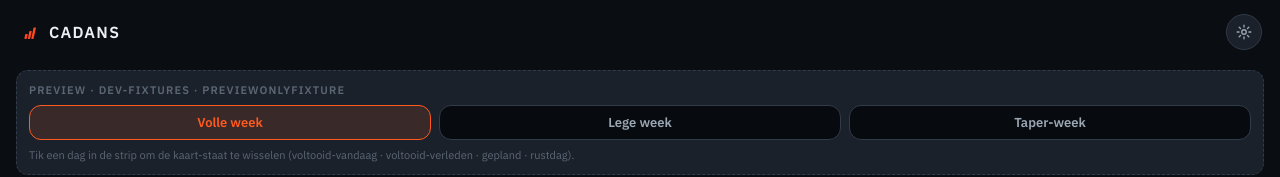
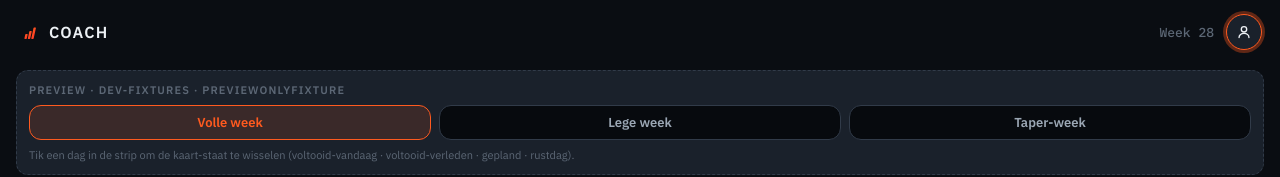
Before and after one commit to daanhhk/Cadans, a React (Vite) app in the folder apps/web/: page /preview in a window 1280 px wide. Shown: the top 177 px of the page. Built offline with nearby package versions, Linux system fonts and the light colour scheme; no server answers.

Commit message:
feat(web): wire coachNaam wordmark + naam avatar + ISO week in header, settings form, coach box heading

```diff
--- a/apps/web/src/components/AppShell.tsx
+++ b/apps/web/src/components/AppShell.tsx
@@ -1,12 +1,56 @@
+import type { SettingsInput } from "@cadans/shared";
+import { useEffect, useState } from "react";
 import { Link, Outlet } from "react-router-dom";
+import { getSettings } from "../lib/api";
+import { displayCoach, initials } from "../lib/coach";
+import { isoWeekNumber } from "../lib/dates";
 import { BottomNav } from "./BottomNav";
 import { CadansMark } from "./CadansMark";
 
+// Neutrale user-glyph voor de avatar bij lege initialen (geen extra icon-dep: inline SVG).
+function UserGlyph() {
+  return (
+    <svg
+      width="18"
+      height="18"
+      viewBox="0 0 20 20"
+      fill="none"
+      aria-hidden="true"
+    >
+      <circle cx="10" cy="7" r="3" stroke="currentColor" strokeWidth="1.5" />
+      <path
+        d="M4.5 16.2c0-2.8 2.5-4.7 5.5-4.7s5.5 1.9 5.5 4.7"
+        stroke="currentColor"
+        strokeWidth="1.5"
+        strokeLinecap="round"
+      />
+    </svg>
+  );
+}
+
 // Mobiel-only app-frame (dark, geen content-frame/max-width — README-constraint):
 // een full-height kolom met een slanke merk-header, scrollbare content (Outlet) en
-// de vaste bottom-nav. Het prototype rendert dit in een IOSDevice-bezel (390×844);
-// de echte PWA is full-viewport mobiel (geen fake device-frame) — zie rapport.
+// de vaste bottom-nav. §1-header: logo · coachNaam-woordmerk · "Week N" · avatar(naam-initialen).
+// Settings via getSettings() (de app kent geen provider — elke pagina haalt zelf); tijdens
+// laden vallen woordmerk/avatar terug op de "Coach"-default + user-glyph (geen crash/flikker).
 export function AppShell() {
+  const [settings, setSettings] = useState<SettingsInput | null>(null);
+  useEffect(() => {
+    let alive = true;
+    getSettings()
+      .then((s) => {
+        if (alive) setSettings(s);
+      })
+      .catch(() => {
+        /* header valt terug op defaults */
+      });
+    return () => {
+      alive = false;
+    };
+  }, []);
+
+  const badge = initials(settings?.naam);
+
   return (
     <div
       style={{
@@ -37,47 +81,51 @@ export function AppShell() {
             color: "var(--text-primary)",
           }}
         >
-          Cadans
+          {displayCoach(settings?.coachNaam)}
+        </span>
+        <div
+          style={{
+            marginLeft: "auto",
+            display: "flex",
+            alignItems: "center",
+            gap: 12,
+          }}
+        >
+          <span
+            style={{
+              fontFamily: "var(--font-num)",
+              fontSize: "var(--fs-label)",
+              color: "var(--text-muted)",
+              whiteSpace: "nowrap",
+            }}
+          >
+            Week {isoWeekNumber(new Date())}
           </span>
           <Link
             to="/instellingen"
             aria-label="Instellingen"
             style={{
-            marginLeft: "auto",
               width: 36,
               height: 36,
               borderRadius: "var(--r-pill)",
               background: "var(--bg-elevated)",
-            border: "1px solid var(--border-strong)",
+              border: "1px solid var(--accent)",
+              boxShadow: "0 0 0 3px var(--accent-ring)",
               display: "flex",
               alignItems: "center",
               justifyContent: "center",
               flexShrink: 0,
-            color: "var(--text-secondary)",
+              fontFamily: "var(--font-num)",
+              fontSize: "var(--fs-label)",
+              fontWeight: 600,
+              letterSpacing: "0.02em",
+              color: "var(--text-primary)",
+              textDecoration: "none",
             }}
           >
-          <svg
-            width="18"
-            height="18"
-            viewBox="0 0 20 20"
-            fill="none"
-            aria-hidden="true"
-          >
-            <circle
-              cx="10"
-              cy="10"
-              r="2.5"
-              stroke="currentColor"
-              strokeWidth="1.5"
-            />
-            <path
-              d="M10 2.4v2.1M10 15.5v2.1M2.4 10h2.1M15.5 10h2.1M4.6 4.6l1.5 1.5M13.9 13.9l1.5 1.5M15.4 4.6l-1.5 1.5M6.1 13.9l-1.5 1.5"
-              stroke="currentColor"
-              strokeWidth="1.5"
-              strokeLinecap="round"
-            />
-          </svg>
+            {badge || <UserGlyph />}
           </Link>
+        </div>
       </header>
 
       <main
--- a/apps/web/src/components/schema/SchemaView.tsx
+++ b/apps/web/src/components/schema/SchemaView.tsx
@@ -130,7 +130,10 @@ export function SchemaView({
               // §5c voltooid-volle → volle kaart (incl. ritdetails-link + impact-box) + gedeeld
               // knoppen-blok. §5a (rustdag) rendert exact hetzelfde ActionButtons-blok (ongewijzigd).
               <>
-                <DoneCompareCard card={day.doneCompare} />
+                <DoneCompareCard
+                  card={day.doneCompare}
+                  coachNaam={view.coachNaam}
+                />
                 <ActionButtons />
               </>
             ) : (
--- /dev/null
+++ b/apps/web/src/lib/coach.ts
@@ -0,0 +1,20 @@
+// Presentatie-helpers voor de door de gebruiker instelbare coach-naam + user-naam
+// (settings.coachNaam / settings.naam — GEEN engine-input). GEDEELD door de AppShell-header
+// (§1) en de coach-impact-box-kop (§6), zodat de "Coach"-default op ÉÉN plek leeft.
+
+/** Woordmerk/kop-naam: getrimde coachNaam of de "Coach"-default, UPPERCASE. */
+export function displayCoach(coachNaam: string | null | undefined): string {
+  return (coachNaam?.trim() || "Coach").toUpperCase();
+}
+
+/**
+ * Avatar-initialen uit de user-naam: ≥2 woorden → eerste letter van de eerste twee
+ * woorden; 1 woord → de eerste twee letters; leeg/null → "". Altijd UPPERCASE.
+ * ("Daan Korteweg"→"DK", "Merckx"→"ME", ""→"").
+ */
+export function initials(name: string | null | undefined): string {
+  const words = (name ?? "").trim().split(/\s+/).filter(Boolean);
+  if (words.length === 0) return "";
+  if (words.length === 1) return words[0].slice(0, 2).toUpperCase();
+  return (words[0][0] + words[1][0]).toUpperCase();
+}
--- a/apps/web/src/lib/dates.ts
+++ b/apps/web/src/lib/dates.ts
@@ -31,3 +31,22 @@ export function parseLocalDate(iso: string): Date {
   if (m) return new Date(Number(m[1]), Number(m[2]) - 1, Number(m[3]));
   return new Date(iso);
 }
+
+// ISO-8601-kalenderweeknummer (1..53) — 1:1 port van GAS `isoWeek_` (Script.html:84).
+// Neemt de LOKALE kalenderdatum (y/m/d) en rekent in UTC om TZ-drift te vermijden; de
+// donderdag-in-de-week bepaalt het jaar. Voedt de app-header "Week N" (§1).
+export function isoWeekNumber(d: Date): number {
+  const u = new Date(Date.UTC(d.getFullYear(), d.getMonth(), d.getDate()));
+  const dn = (u.getUTCDay() + 6) % 7; // ma=0..zo=6
+  u.setUTCDate(u.getUTCDate() - dn + 3); // naar de donderdag van deze ISO-week
+  const firstThu = new Date(Date.UTC(u.getUTCFullYear(), 0, 4));
+  return (
+    1 +
+    Math.round(
+      ((u.getTime() - firstThu.getTime()) / 86400000 -
+        3 +
+        ((firstThu.getUTCDay() + 6) % 7)) /
+        7,
+    )
+  );
+}
--- a/apps/web/src/lib/proposal.ts
+++ b/apps/web/src/lib/proposal.ts
@@ -72,6 +72,9 @@ export interface ProposalWeek {
   /** Volume-profiel-key (settings.profielPreset) → §2 Volume-stat via de web-mapping
    * (presetHoursLabel). WEB-ONLY: de engine leest profielPreset niet. */
   profielPreset: string | null;
+  /** Coach-naam (settings.coachNaam) → §6 coach-impact-box-kop. Presentatie-only; optioneel
+   * zodat /preview- + test-fixtures ongemoeid blijven. */
+  coachNaam?: string | null;
   /** Effectieve huidige fase incl. taper-overlay (engine `eventFase_` 'fase': Base/Build/Peak/Taper/
    * Recovery/Test). Voedt het ACTIEVE segment van de periodisering-balk (Taper licht hierop op);
    * `macroFase` blijft de onderliggende macro voor de kop/label. */
@@ -386,6 +389,7 @@ export function buildWeekProposal(input: BuildProposalInput): ProposalWeek {
     // de (effectieve) macroFase. Voedt de balk-actieve-fase; macroFase blijft voor kop/label.
     fase: (macro?.fase as string | undefined) ?? macroFase,
     profielPreset: settings.profielPreset ?? null,
+    coachNaam: settings.coachNaam ?? null,
     days,
   };
 }
--- a/apps/web/src/lib/schema.ts
+++ b/apps/web/src/lib/schema.ts
@@ -507,6 +507,8 @@ export interface SchemaView {
   /** §2 Volume-stat: uren-doel uit profielPreset (web-only mapping), of null → lege staat
    * (geen preset / onbekende key / custom-profiel zonder uren-bron). */
   volumeUren: string | null;
+  /** Coach-naam (settings.coachNaam) → §6 coach-impact-box-kop; null → "Coach"-default. */
+  coachNaam: string | null;
   todayISO: string;
   days: SchemaDay[];
   tss: LoadStat;
@@ -631,6 +633,7 @@ export function deriveSchemaView(
     wekenTotEvent: proposalWeek.wekenTotEvent,
     planModus: proposalWeek.planModus,
     volumeUren: presetHoursLabel(proposalWeek.profielPreset),
+    coachNaam: proposalWeek.coachNaam ?? null,
     todayISO,
     days,
     tss,
--- a/apps/web/src/pages/Instellingen.tsx
+++ b/apps/web/src/pages/Instellingen.tsx
@@ -147,6 +147,66 @@ function NumInput({
           {unit}
         </span>
       )}
+    </div>
+  );
+}
+
+function TextInput({
+  value,
+  onChange,
+  maxLength,
+  placeholder,
+}: {
+  value: string;
+  onChange: (v: string) => void;
+  maxLength?: number;
+  placeholder?: string;
+}) {
+  return (
+    <input
+      type="text"
+      value={value}
+      maxLength={maxLength}
+      placeholder={placeholder}
+      onChange={(e) => onChange(e.target.value)}
+      style={{ ...fieldStyle, width: 168, fontFamily: "var(--font-sans)" }}
+    />
+  );
+}
+
+const COACH_PRESETS = ["Coach", "Daan", "Merckx", "Sven", "Anna"];
+function CoachPresetChips({
+  value,
+  onChange,
+}: {
+  value: string;
+  onChange: (v: string) => void;
+}) {
+  return (
+    <div style={{ display: "flex", flexWrap: "wrap", gap: "var(--s-2)" }}>
+      {COACH_PRESETS.map((p) => {
+        const on = value.trim() === p;
+        return (
+          <button
+            key={p}
+            type="button"
+            onClick={() => onChange(p)}
+            style={{
+              padding: "5px 12px",
+              borderRadius: "var(--r-pill)",
+              cursor: "pointer",
+              background: on ? "var(--accent-soft)" : "var(--bg-sunken)",
+              border: `1px solid ${on ? "var(--accent)" : "var(--border-strong)"}`,
+              color: on ? "var(--accent)" : "var(--text-secondary)",
+              fontFamily: "var(--font-sans)",
+              fontSize: "var(--fs-label)",
+              fontWeight: 600,
+            }}
+          >
+            {p}
+          </button>
+        );
+      })}
     </div>
   );
 }
@@ -414,6 +474,14 @@ export function Instellingen() {
         ) : (
           <>
             <Section title="Profiel">
+              <Row label="Naam" sub="voor je avatar-initialen">
+                <TextInput
+                  value={form.naam}
+                  onChange={set("naam")}
+                  maxLength={24}
+                  placeholder="Je naam"
+                />
+              </Row>
               <Row label="FTP" sub="drempelvermogen">
                 <NumInput value={form.ftp} onChange={set("ftp")} unit="W" />
               </Row>
@@ -448,6 +516,37 @@ export function Instellingen() {
                   />
                 </div>
               </Row>
+            </Section>
+
+            <Section title="Jouw coach">
+              <div style={{ padding: "var(--s-3) var(--s-4)" }}>
+                <div
+                  style={{
+                    fontFamily: "var(--font-sans)",
+                    fontSize: "var(--fs-label)",
+                    fontWeight: 600,
+                    color: "var(--text-primary)",
+                    marginBottom: "var(--s-2)",
+                  }}
+                >
+                  Coachnaam{" "}
+                  <span style={{ color: "var(--text-muted)", fontWeight: 400 }}>
+                    · header-woordmerk
+                  </span>
+                </div>
+                <TextInput
+                  value={form.coachNaam}
+                  onChange={set("coachNaam")}
+                  maxLength={24}
+                  placeholder="Coach"
+                />
+                <div style={{ marginTop: "var(--s-3)" }}>
+                  <CoachPresetChips
+                    value={form.coachNaam}
+                    onChange={set("coachNaam")}
+                  />
+                </div>
+              </div>
             </Section>
 
             <Section title="Doel & blok">
--- a/apps/web/src/pages/Preview.tsx
+++ b/apps/web/src/pages/Preview.tsx
@@ -84,6 +84,7 @@ const FULL_WEEK: ProposalWeek = {
   wekenTotEvent: 40,
   planModus: "Doel-gericht",
   profielPreset: "gemiddeld", // → §2 Volume-stat toont "5u"
+  coachNaam: "Coach Stelvio", // → §6 coach-box-kop "COACH STELVIO · IMPACT"
   days: [
     // Ma — VOLTOOID-VERLEDEN: gedaan, GEEN plan-bron → kale DoneDetail
     day("2026-07-06", 0),
@@ -200,6 +201,7 @@ const TAPER_WEEK: ProposalWeek = {
   wekenTotEvent: 1,
   planModus: "Doel-gericht",
   profielPreset: "gevorderd", // → §2 Volume-stat toont "7u"
+  coachNaam: "Coach Stelvio",
   days: FULL_WEEK.days,
 };
 
```
Also changed, not shown: apps/web/src/components/schema/DoneCompareCard.tsx (+16 -4 lines), 2 other files (tests, documents, lock files or other folders). Lines whose indentation alone changed are shown as unchanged.
